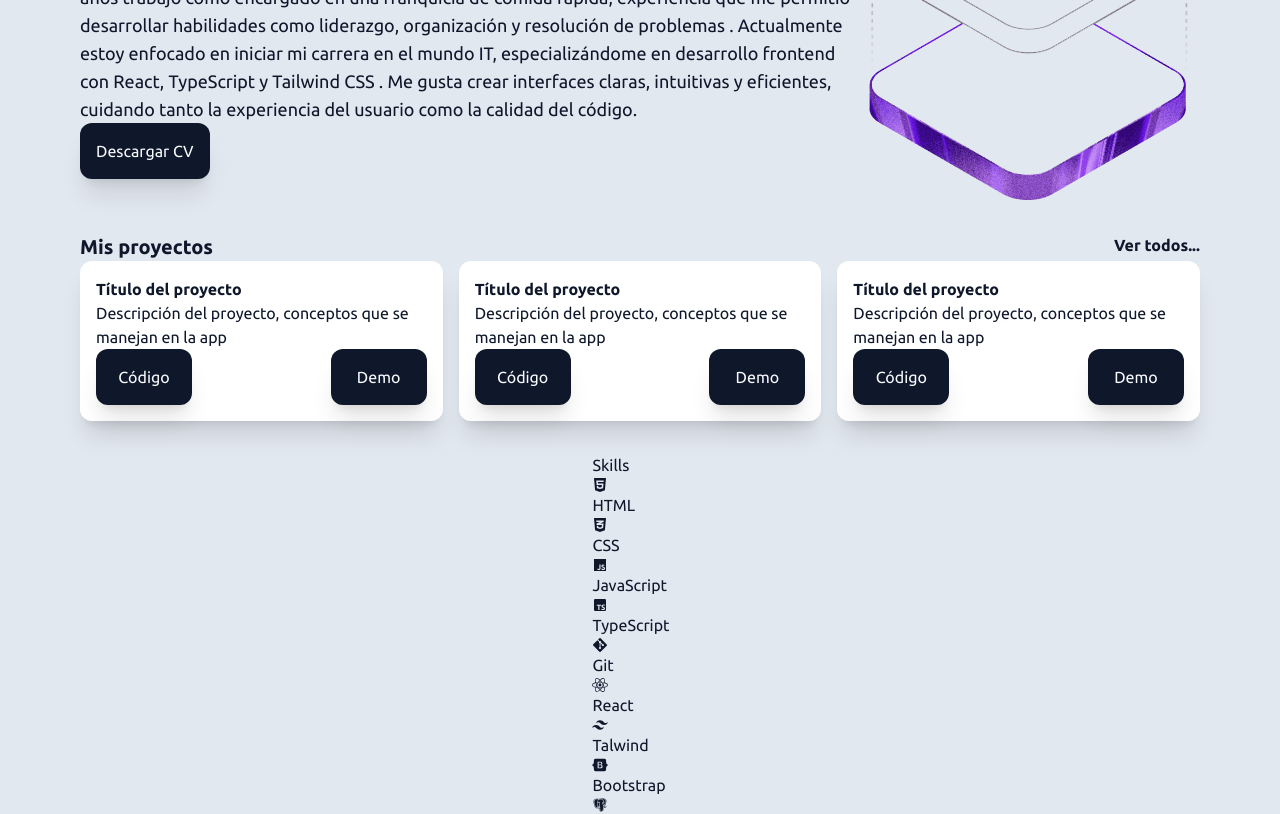
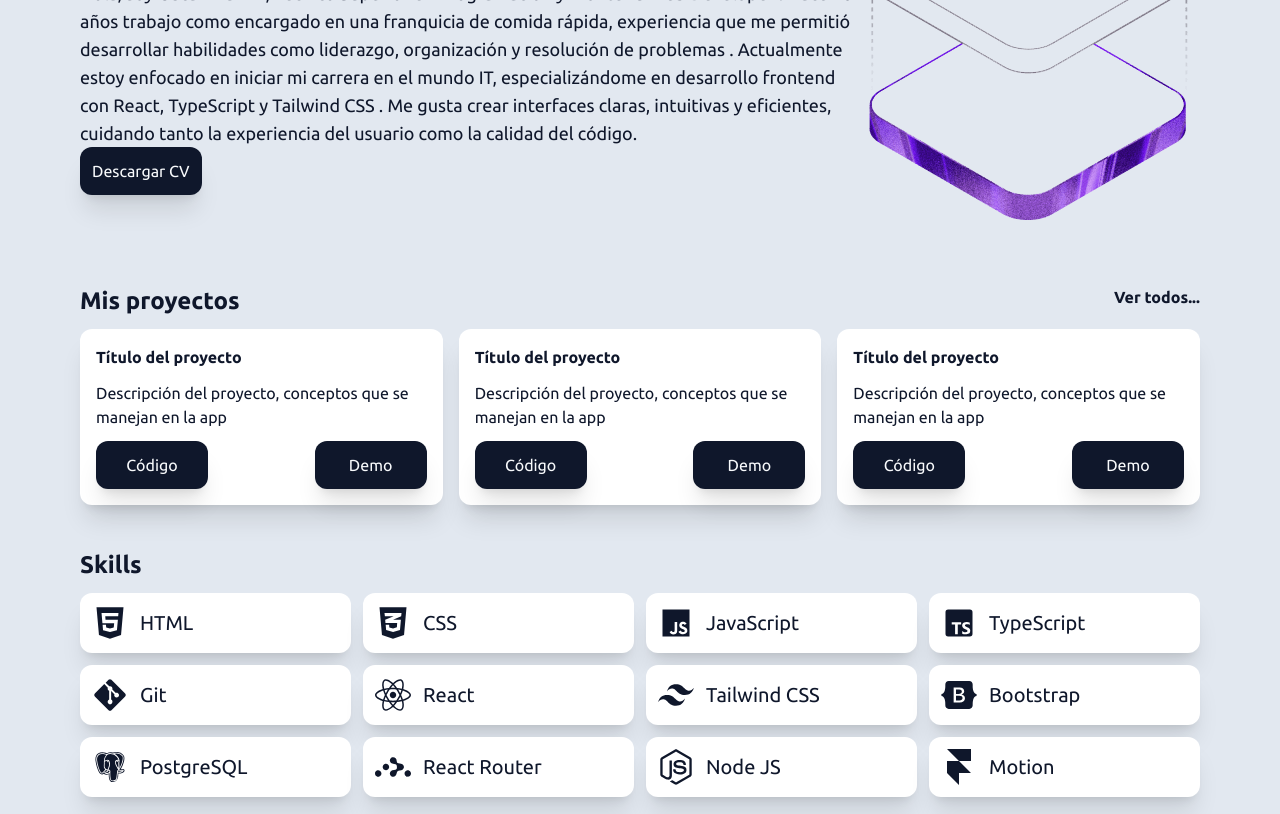
Before and after one commit to oscarmumm/portfolio, a React app: page / in a window 1280 px wide. Shown: the part 240-1054 px from the top of the page. Built offline with nearby package versions, Linux system fonts and the light colour scheme; the HTML template or start-up script is replaced by a standard one.

Commit message:
skills section done

```diff
--- a/src/components/Footer.tsx
+++ b/src/components/Footer.tsx
@@ -1,6 +1,6 @@
 export const Footer = () => {
     return (
-        <footer>
+        <footer className="p-4 text-center bg-slate-200 dark:bg-slate-700">
             <p>2027 Oscar Mumm</p>
         </footer>
     );
--- a/src/components/ProjectCard.tsx
+++ b/src/components/ProjectCard.tsx
@@ -2,12 +2,12 @@ export const ProjectCard = () => {
     return (
         <div className="border-xl shadow-xl p-4 rounded-xl bg-white dark:bg-slate-800 w-full">
             <h3 className="font-semibold">Título del proyecto</h3>
-            <p>Descripción del proyecto, conceptos que se manejan en la app</p>
+            <p className="my-3">Descripción del proyecto, conceptos que se manejan en la app</p>
             <div className="flex justify-between">
-                <button className="p-4 w-24 rounded-xl shadow-xl cursor-pointer dark:bg-white dark:text-slate-900 bg-slate-900 text-slate-50">
+                <button className="p-3 w-28 hover:scale-105 rounded-xl shadow-xl cursor-pointer dark:bg-white dark:text-slate-900 bg-slate-900 text-slate-50">
                     Código
                 </button>
-                <button className="p-4 w-24 rounded-xl shadow-xl cursor-pointer dark:bg-white dark:text-slate-900 bg-slate-900 text-slate-50">
+                <button className="p-3 w-28 hover:scale-105 rounded-xl shadow-xl cursor-pointer dark:bg-white dark:text-slate-900 bg-slate-900 text-slate-50">
                     Demo
                 </button>
             </div>
--- a/src/components/sections/ProjectsList.tsx
+++ b/src/components/sections/ProjectsList.tsx
@@ -4,8 +4,8 @@ import { ProjectCard } from '../ProjectCard';
 export const ProjectsList = () => {
     return (
         <div className="p-4 w-full max-w-6xl">
-            <div className='flex justify-between'>
-                <h2 className='text-xl font-semibold'>Mis proyectos</h2>
+            <div className='my-3 flex justify-between'>
+                <h2 className='text-2xl font-semibold'>Mis proyectos</h2>
                 <Link className='font-semibold' to="/projects">Ver todos... </Link>
             </div>
             {/* <div className='flex flex-col md:flex-row'> */}
--- a/src/components/sections/Skills.tsx
+++ b/src/components/sections/Skills.tsx
@@ -13,88 +13,80 @@ import { SiFramer } from 'react-icons/si';
 
 export const Skills = () => {
     return (
-        <div className="p-4">
-            <h2>Skills</h2>
-            <ul>
-                <li>
-                    <span>
+        <div className="p-4 w-full max-w-6xl">
+            <h2 className='my-3 text-2xl font-semibold'>Skills</h2>
+            <ul className='grid grid-cols-2 md:grid-cols-4 gap-3'>
+                <li className='p-3 flex items-center rounded-xl shadow-xl text-xl bg-white dark:bg-slate-800'>
+                    <span className='text-4xl'>
                         <FaHtml5 />
                     </span>
-                    <span>HTML</span>
+                    <span className='ml-3'>HTML</span>
                 </li>
-                <li>
-                    <span>
+                <li className='p-3 flex items-center rounded-xl shadow-xl text-xl bg-white dark:bg-slate-800'>
+                    <span className='text-4xl'>
                         <FaCss3Alt />
                     </span>
-                    <span>CSS</span>
+                    <span className='ml-3'>CSS</span>
                 </li>
-                <li>
-                    <span>
+                <li className='p-3 flex items-center rounded-xl shadow-xl text-xl bg-white dark:bg-slate-800'>
+                    <span className='text-4xl'>
                         <BiLogoJavascript />
                     </span>
-                    <span>JavaScript</span>
+                    <span className='ml-3'>JavaScript</span>
                 </li>
-                <li>
-                    <span>
+                <li className='p-3 flex items-center rounded-xl shadow-xl text-xl bg-white dark:bg-slate-800'>
+                    <span className='text-4xl'>
                         <BiLogoTypescript />
                     </span>
-                    <span>TypeScript</span>
+                    <span className='ml-3'>TypeScript</span>
                 </li>
-                <li>
-                    <span>
+                <li className='p-3 flex items-center rounded-xl shadow-xl text-xl bg-white dark:bg-slate-800'>
+                    <span className='text-4xl'>
                         <FaGitAlt />
                     </span>
-                    <span>Git</span>
+                    <span className='ml-3'>Git</span>
                 </li>
-                <li>
-                    <span>
+                <li className='p-3 flex items-center rounded-xl shadow-xl text-xl bg-white dark:bg-slate-800'>
+                    <span className='text-4xl'>
                         <FaReact />
                     </span>
-                    <span>React</span>
+                    <span className='ml-3'>React</span>
                 </li>
-                <li>
-                    <span>
+                <li className='p-3 flex items-center rounded-xl shadow-xl text-xl bg-white dark:bg-slate-800'>
+                    <span className='text-4xl'>
                         <RiTailwindCssFill />
                     </span>
-                    <span>Talwind</span>
+                    <span className='ml-3'>Tailwind CSS</span>
                 </li>
-                <li>
-                    <span>
+                <li className='p-3 flex items-center rounded-xl shadow-xl text-xl bg-white dark:bg-slate-800'>
+                    <span className='text-4xl'>
                         <FaBootstrap />
                     </span>
-                    <span>Bootstrap</span>
+                    <span className='ml-3'>Bootstrap</span>
                 </li>
-                <li>
-                    <span>
+                <li className='p-3 flex items-center rounded-xl shadow-xl text-xl bg-white dark:bg-slate-800'>
+                    <span className='text-4xl'>
                         <BiLogoPostgresql />
                     </span>
-                    <span>PostgreSQL</span>
+                    <span className='ml-3'>PostgreSQL</span>
                 </li>
-                <li>
-                    <span>
+                <li className='p-3 flex items-center rounded-xl shadow-xl text-xl bg-white dark:bg-slate-800'>
+                    <span className='text-4xl'>
                         <SiReactrouter />
                     </span>
-                    <span>React Router</span>
+                    <span className='ml-3'>React Router</span>
                 </li>
-                <li>
-                    <span>
+                <li className='p-3 flex items-center rounded-xl shadow-xl text-xl bg-white dark:bg-slate-800'>
+                    <span className='text-4xl'>
                         <FaNodeJs />
                     </span>
-                    <span>Node JS</span>
+                    <span className='ml-3'>Node JS</span>
                 </li>
-                <li>
-                    <span>
+                <li className='p-3 flex items-center rounded-xl shadow-xl text-xl bg-white dark:bg-slate-800'>
+                    <span className='text-4xl'>
                         <SiFramer />
                     </span>
-                    <span>Motion</span>
-                </li>
-                <li>
-                    <span></span>
-                    <span></span>
-                </li>
-                <li>
-                    <span></span>
-                    <span></span>
+                    <span className='ml-3'>Motion</span>
                 </li>
             </ul>
         </div>
--- a/src/components/sections/Start.tsx
+++ b/src/components/sections/Start.tsx
@@ -2,7 +2,7 @@ import hero from '../../assets/hero.png';
 
 export const Start = () => {
     return (
-        <div className="p-4 flex flex-col justify-around items-center md:flex-row-reverse w-full max-w-6xl">
+        <div className="p-4 my-5 flex flex-col justify-around items-center md:flex-row-reverse w-full max-w-6xl">
             <img src={hero} alt="" />
             <div>
                 <h1 className="text-6xl font-bold">Oscar Mumm</h1>
@@ -21,7 +21,7 @@ export const Start = () => {
                     claras, intuitivas y eficientes, cuidando tanto la
                     experiencia del usuario como la calidad del código.
                 </p>
-                <button className="p-4 rounded-xl shadow-xl cursor-pointer dark:bg-white dark:text-slate-900 bg-slate-900 text-slate-50">
+                <button className="p-3 hover:scale-105 rounded-xl shadow-xl cursor-pointer dark:bg-white dark:text-slate-900 bg-slate-900 text-slate-50">
                     Descargar CV
                 </button>
             </div>
```
